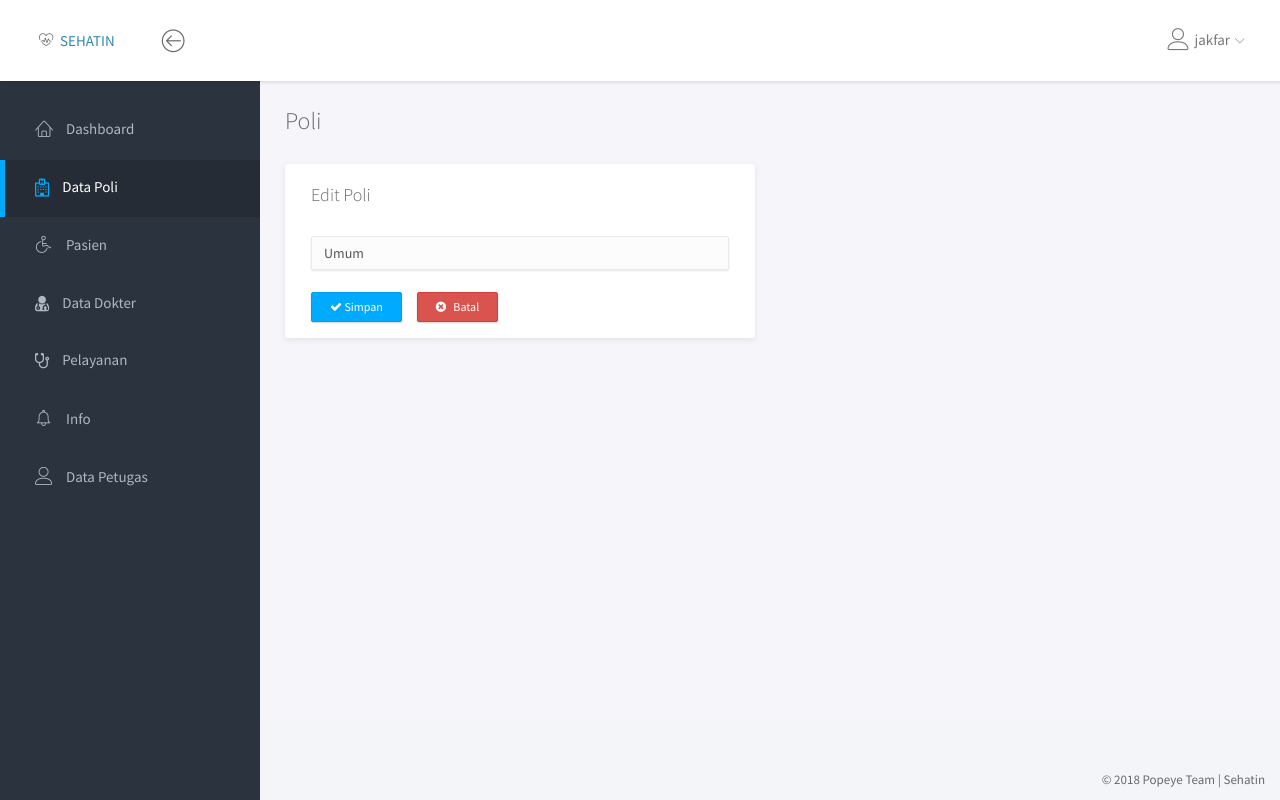
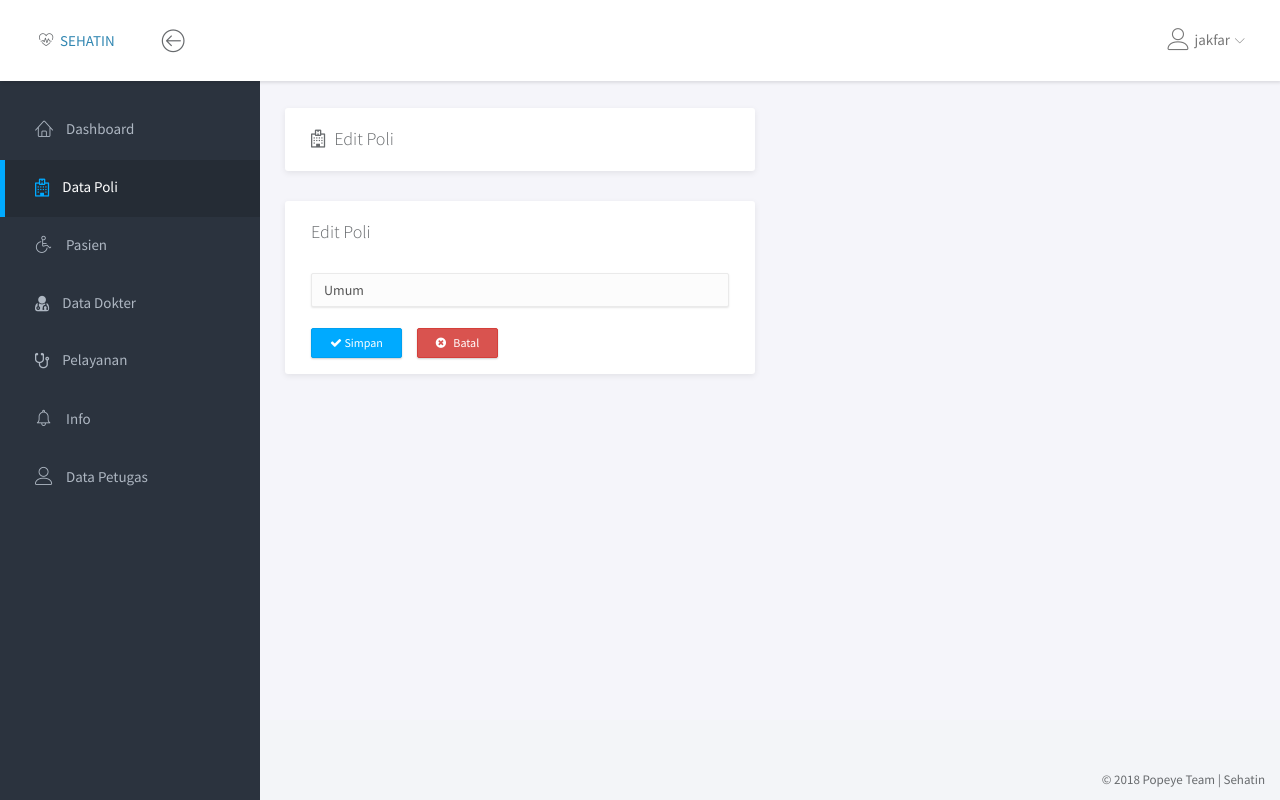
Before and after one commit to Inant/SEHATIN, a PHP site: page /poli/edit_poli.php?id_poli=1 in a window 1280 px wide. Run offline with PHP 8.4, Linux system fonts and the light colour scheme; a user stored in the database is signed in; data comes from the database, SQL or seed files in the repository.

Commit message:
update edit poli

```diff
--- a/poli/edit_poli.php
+++ b/poli/edit_poli.php
@@ -61,7 +61,17 @@ if (empty($_SESSION['username']) && empty($_SESSION['level'])) {
 		<div class="main">
 			<div class="main-content">
 				<div class="container-fluid">
-					<h3 class="page-title">Poli</h3>
+					<div class="row">
+
+						<div class="col-md-6">
+
+							<div class="panel">
+								<div class="panel-heading">
+									<h3 class="panel-title"><i class="fa fa-hospital-o"></i>&ensp;Edit Poli</h3>
+								</div>
+							</div>
+						</div>
+					</div>
 					<div class="row">
 						<div class="col-md-6">
 							<div class="panel">
```
